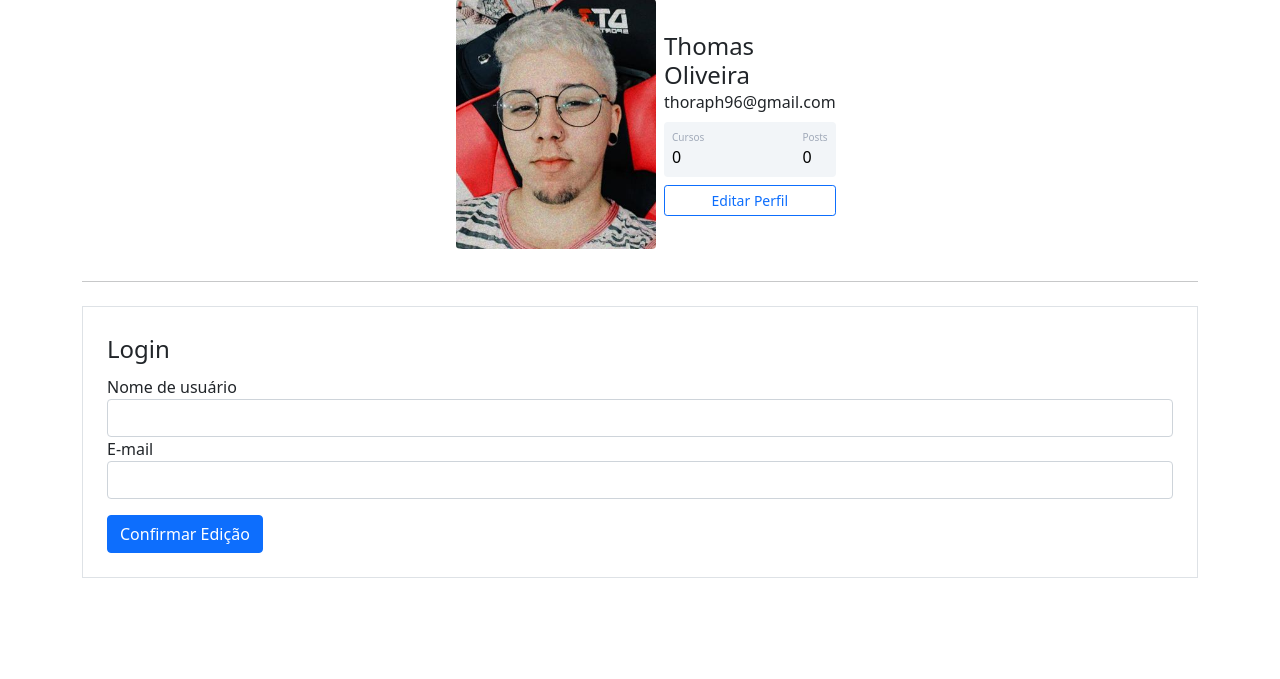
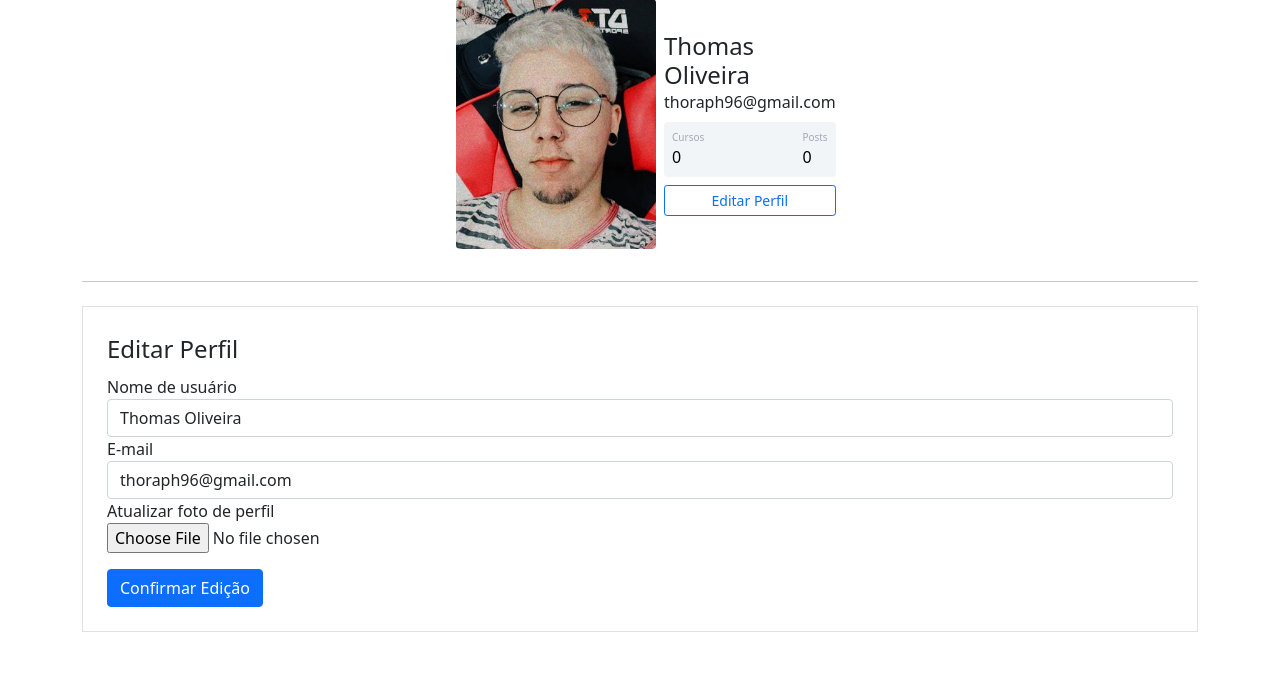
Before and after one commit to thomasraphael96/Curso-Site-Flask, a Flask app: page /perfil/editar in a window 1280 px wide. Shown: the part 121-800 px from the top of the page. Run offline with Flask 2, Linux system fonts and the light colour scheme; a user stored in the database is signed in; some libraries are stand-ins or nearby versions.

Commit message:
Update aula 37 à 39
37. Funcionalidade do formulário de editar perfil
38. Campo de edição da foto de perfil
39. Salvar e compactar imagem no banco de dados

```diff
--- a/comunidadeimpressionadora/forms.py
+++ b/comunidadeimpressionadora/forms.py
@@ -1,7 +1,9 @@
 from flask_wtf import FlaskForm
+from flask_wtf.file import FileField, FileAllowed
 from wtforms import StringField, PasswordField, SubmitField, BooleanField
 from wtforms.validators import DataRequired, Length, Email, EqualTo, ValidationError
 from comunidadeimpressionadora.models import Usuario
+from flask_login import current_user
 
 class FormCriarConta(FlaskForm):
     username = StringField('Nome de usuário', validators=[DataRequired()])
@@ -24,4 +26,11 @@ class FormLogin(FlaskForm):
 class FormEditarPerfil(FlaskForm):
     username = StringField('Nome de usuário', validators=[DataRequired()])
     email = StringField('E-mail', validators=[DataRequired(), Email()])
+    foto_perfil = FileField('Atualizar foto de perfil', validators=[FileAllowed(['jpg','png'])])
     botao_submit_editarperfil = SubmitField('Confirmar Edição')
+
+    def validate_email(self,email):
+        if current_user.email != email.data:
+            usuario = Usuario.query.filter_by(email=email.data).first()
+            if usuario:
+                raise ValidationError('Já existe um usuário com esse e-mail.')
--- a/comunidadeimpressionadora/routes.py
+++ b/comunidadeimpressionadora/routes.py
@@ -3,6 +3,10 @@ from comunidadeimpressionadora.forms import FormLogin, FormCriarConta, FormEdita
 from comunidadeimpressionadora import app, database, bcrypt
 from comunidadeimpressionadora.models import Usuario
 from flask_login import login_user, logout_user, current_user, login_required
+import secrets
+import os
+from PIL import Image
+
 
 lista_usuarios = ['Thomas','Evelyn','Marcus','Johnny']
 
@@ -71,9 +75,37 @@ def perfil():
 def criar_post():
     return render_template('criarpost.html')
 
+
+def salvar_imagem(imagem):
+    codigo = secrets.token_hex(8)
+    nome, extensao = os.path.splitext(imagem.filename)
+    #nome_arquivo = os.path.join(nome, codigo, extensao)
+    nome_arquivo = nome + codigo + extensao
+    caminho_completo = os.path.join(app.root_path, 'static/fotos_perfil', nome_arquivo)
+
+    tamanho = (400,400)
+    imagem_reduzida = Image.open(imagem)
+    imagem_reduzida.thumbnail(tamanho)
+
+    imagem_reduzida.save(caminho_completo)
+    return nome_arquivo
+
 @app.route('/perfil/editar', methods=['GET','POST'])
 @login_required
 def editar_perfil():
     form = FormEditarPerfil()
+    if form.validate_on_submit():
+        current_user.email = form.email.data
+        current_user.username = form.username.data
+        if form.foto_perfil.data:
+            nome_imagem = salvar_imagem(form.foto_perfil.data)
+            current_user.foto_perfil = nome_imagem
+        database.session.commit()
+        flash('Perfil atualizado com sucesso!', 'alert-success')
+        return redirect(url_for('perfil'))
+    elif request.method == 'GET':
+        form.email.data = current_user.email
+        form.username.data = current_user.username
+
     foto_perfil = url_for('static', filename='fotos_perfil/{}'.format(current_user.foto_perfil))
     return render_template('editarperfil.html', foto_perfil = foto_perfil, form = form)
--- a/comunidadeimpressionadora/templates/editarperfil.html
+++ b/comunidadeimpressionadora/templates/editarperfil.html
@@ -7,9 +7,9 @@
     <hr>
     <div class="row">
         <div class="col">
-            <form action="" method="post" class="border p-4 mt-2">
+            <form action="" method="post" class="border p-4 mt-2" enctype="multipart/form-data">
                 {{form.csrf_token}}
-                <legend>Login</legend>
+                <legend>Editar Perfil</legend>
                 <fieldset>
                     <div class="form-group">
                         {{form.username.label(class="form-control-label")}}
@@ -40,6 +40,15 @@
                             {{form.email(class="form-control")}}
                         {% endif %}
                     </div>
+                    <div class="form-group">
+                        {{ form.foto_perfil.label }} <br>
+                        {{ form.foto_perfil(class="form-control-file") }}
+                        {% if form.foto_perfil.errors %}
+                            {% for erro in form.foto_perfil.errors %}
+                            <span class="text-danger"> {{ erro }} </span><br>
+                            {% endfor %}
+                        {% endif %}
+                    </div>
                 </fieldset>
                 {{form.botao_submit_editarperfil(class="btn btn-primary mt-3")}}
             </form>
```
Also changed, not shown: comunidadeimpressionadora/static/fotos_perfil/21c6da3ca27ff23ee.jpg (added), comunidadeimpressionadora/static/fotos_perfil/among-us_sitec97142a214b60c20.jpg (added), comunidadeimpressionadora/static/fotos_perfil/thomas9d0cdab5da15497b.jpg (added), instance/comunidade.db.
